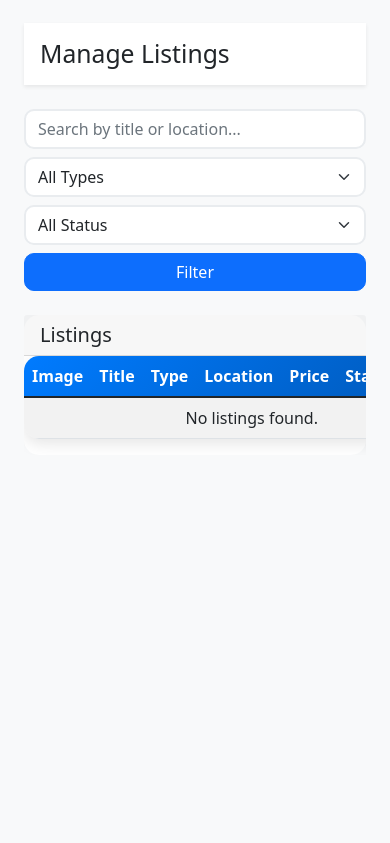
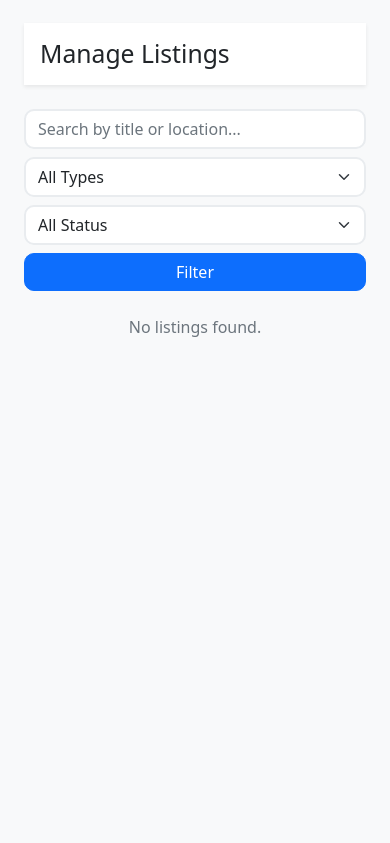
Before and after one commit to mahlet-tilahun/rentalink, a Flask app: page /admin/manage-listings in a window 390 px wide. Shown: the part 845-1688 px from the top of the page. Run offline with Flask 3, Linux system fonts and the light colour scheme; the visitor is signed in with stand-in values (Sample User, id 1).

Commit message:
Refactor Manage Listings page to display listings in responsive 3-column card layout.

```diff
--- a/templates/admin/manage_listings.html
+++ b/templates/admin/manage_listings.html
@@ -30,11 +30,15 @@
             background-color: #f8f9fa;
             min-height: 100vh;
         }
-        .listing-img {
-            width: 100px;
-            height: 70px;
+        .listing-card img {
+            width: 100%;
+            height: 180px;
             object-fit: cover;
-            border-radius: 5px;
+            border-top-left-radius: 0.375rem;
+            border-top-right-radius: 0.375rem;
+        }
+        .badge {
+            font-size: 0.75rem;
         }
     </style>
 </head>
@@ -83,16 +87,10 @@
                 <h2 class="mb-0">Manage Listings</h2>
             </div>
 
-            <!-- Search & Filter Form -->
+            <!-- Filters -->
             <form method="get" action="{{ url_for('manage_listings') }}" class="row g-2 mb-4">
                 <div class="col-md-4">
-                    <input
-                        type="text"
-                        name="search"
-                        placeholder="Search by title or location..."
-                        class="form-control"
-                        value="{{ request.args.get('search', '') }}"
-                    >
+                    <input type="text" name="search" class="form-control" placeholder="Search by title or location..." value="{{ request.args.get('search', '') }}">
                 </div>
                 <div class="col-md-3">
                     <select name="type_filter" class="form-select">
@@ -114,73 +112,45 @@
                 </div>
             </form>
 
-            <!-- Listings Table -->
-            <div class="card">
-                <div class="card-header">
-                    <h5 class="mb-0">Listings</h5>
-                </div>
-                <div class="card-body p-0">
-                    <div class="table-responsive">
-                        <table class="table table-striped align-middle">
-                            <thead>
-                                <tr>
-                                    <th>Image</th>
-                                    <th>Title</th>
-                                    <th>Type</th>
-                                    <th>Location</th>
-                                    <th>Price</th>
-                                    <th>Status</th>
-                                    <th>Actions</th>
-                                </tr>
-                            </thead>
-                            <tbody>
+            <!-- Listings as Cards -->
+            <div class="row">
                 {% for listing in listings %}
-                                <tr>
-                                    <td>
+                    <div class="col-md-4 mb-4">
+                        <div class="card listing-card h-100">
                             {% set image_list = listing.image_urls.split(',') if listing.image_urls else [] %}
                             {% if image_list %}
-                                            <img src="{{ url_for('static', filename='images/listings/' + image_list[0]) }}" class="listing-img" alt="Listing Image">
+                                <img src="{{ url_for('static', filename='images/listings/' + image_list[0]) }}" alt="Listing Image">
                             {% else %}
-                                            <span class="text-muted">No image</span>
+                                <img src="https://via.placeholder.com/400x200?text=No+Image" alt="No Image">
                             {% endif %}
-                                    </td>
-                                    <td>{{ listing.title }}</td>
-                                    <td>{{ listing.type }}</td>
-                                    <td>{{ listing.location }}</td>
-                                    <td>{{ "{:,.0f}".format(listing.price) }} RWF</td>
-                                    <td>
+                            <div class="card-body">
+                                <h5 class="card-title">{{ listing.title }}</h5>
+                                <p class="card-text text-muted">{{ listing.location }} | {{ listing.type }}</p>
+                                <p class="fw-bold">{{ "{:,.0f}".format(listing.price) }} RWF</p>
                                 {% if listing.is_available %}
                                     <span class="badge bg-success">Available</span>
                                 {% else %}
                                     <span class="badge bg-danger">Unavailable</span>
                                 {% endif %}
-                                    </td>
-                                    <td>
-                                        <a href="{{ url_for('edit_listing', listing_id=listing.id) }}" class="btn btn-sm btn-primary">
+                            </div>
+                            <div class="card-footer bg-white border-0">
+                                <a href="{{ url_for('edit_listing', listing_id=listing.id) }}" class="btn btn-outline-primary btn-sm w-100">
                                     <i class="fas fa-edit"></i> Edit
                                 </a>
-                                        <form action="{{ url_for('delete_listing', id=listing.id) }}" method="POST" style="display:inline;">
-                                            <button type="submit" class="btn btn-sm btn-danger" onclick="return confirm('Are you sure?')">
-                                                <i class="fas fa-trash"></i> Delete
-                                            </button>
-                                        </form>
-                                    </td>
-                                </tr>
-                                {% else %}
-                                <tr>
-                                    <td colspan="7" class="text-center">No listings found.</td>
-                                </tr>
-                                {% endfor %}
-                            </tbody>
-                        </table>
                             </div>
                         </div>
+                    </div>
+                {% else %}
+                    <div class="col-12 text-center text-muted">
+                        <p>No listings found.</p>
+                    </div>
+                {% endfor %}
             </div>
         </div>
     </div>
 </div>
 
-<!-- Bootstrap JS bundle -->
+<!-- Bootstrap JS -->
 <script src="https://cdn.jsdelivr.net/npm/bootstrap@5.1.3/dist/js/bootstrap.bundle.min.js"></script>
 </body>
 </html>
```
Lines whose indentation alone changed are shown as unchanged.
